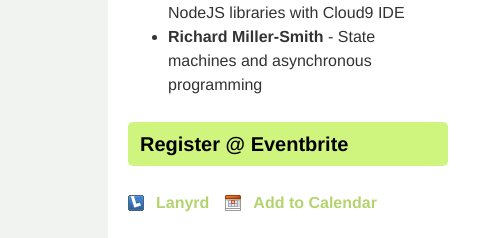
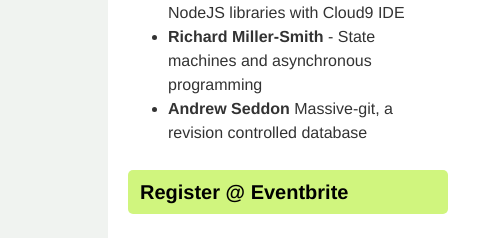
Before and after one commit to serby/lnug, a website: page views/lnug.html in a window 1280 px wide. Shown: the part 444-682 px from the top of the page, 162-666 px from the left. Drawn offline with Linux system fonts and the light colour scheme; some packages are replaced by stand-ins of ours; a script that the page names is missing.

Commit message:
Added Andrew Seddon to the october speaker list

```diff
--- a/views/lnug.html
+++ b/views/lnug.html
@@ -79,6 +79,12 @@
                 Richard Miller-Smith
               </strong>
               - State machines and asynchronous programming
+            </li>
+            <li>
+              <strong>
+                Andrew Seddon
+              </strong>
+              Massive-git, a revision controlled database
             </li>
           </ul>
           <ul class='event-actions'>
```
